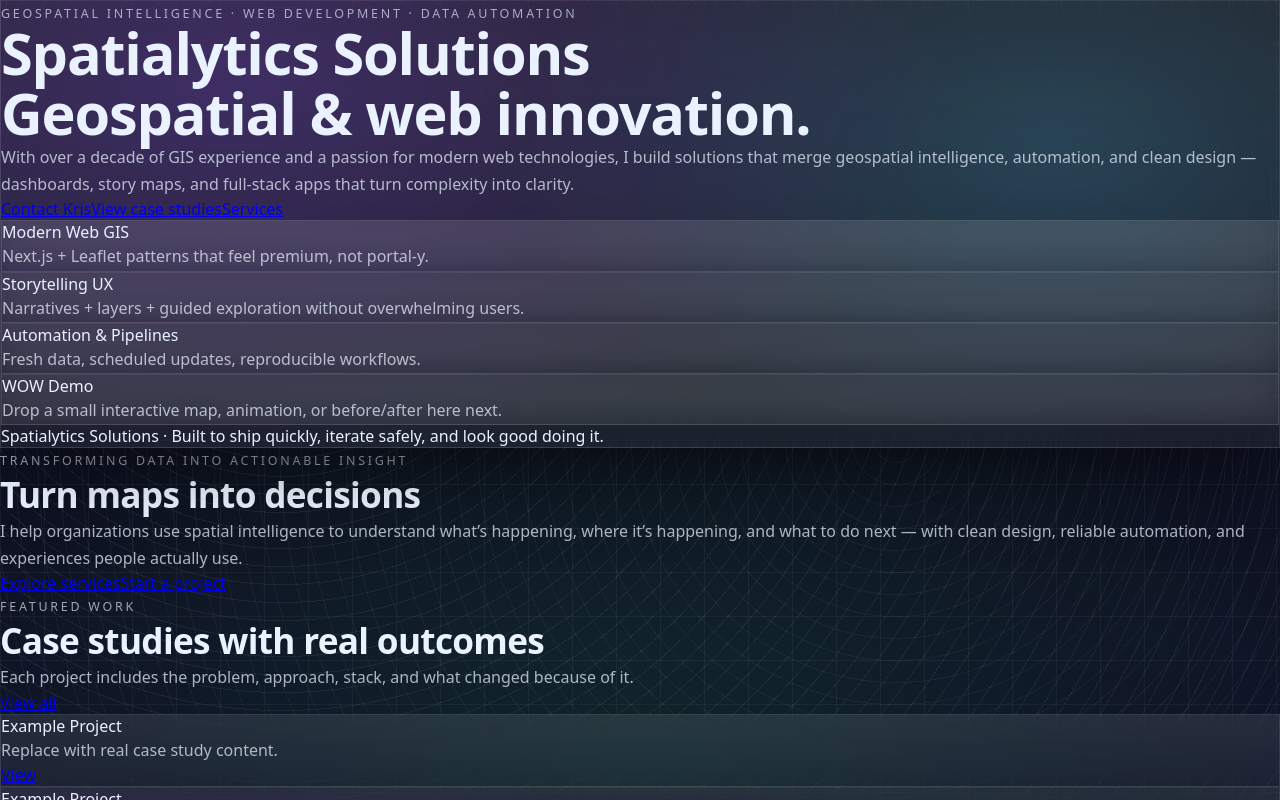
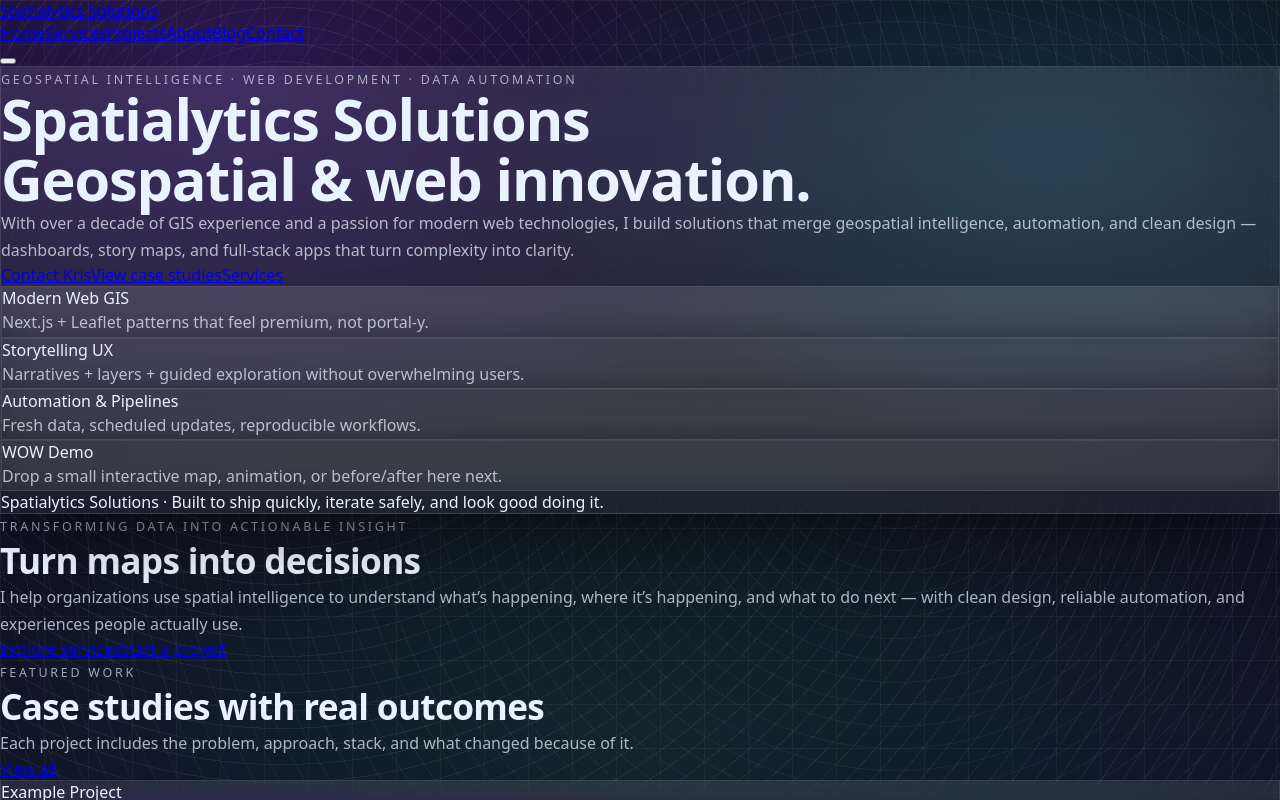
Before and after one commit to KristineMK72/spatialytics-next, a Next.js app: page / in a window 1280 px wide. Shown: the top 800 px of the page. Built offline with nearby package versions, Linux system fonts and the light colour scheme.

Commit message:
Update layout.tsx

```diff
--- a/src/app/layout.tsx
+++ b/src/app/layout.tsx
@@ -1,4 +1,5 @@
 import "./globals.css";
+import NavBar from "@/components/NavBar";
 
 export const metadata = {
   title: "Spatialytics Solutions — Geospatial & Web Innovation",
@@ -8,7 +9,10 @@
 export default function RootLayout({ children }: { children: React.ReactNode }) {
   return (
     <html lang="en">
-      <body>{children}</body>
+      <body>
+        <NavBar />
+        {children}
+      </body>
     </html>
   );
 }
```
